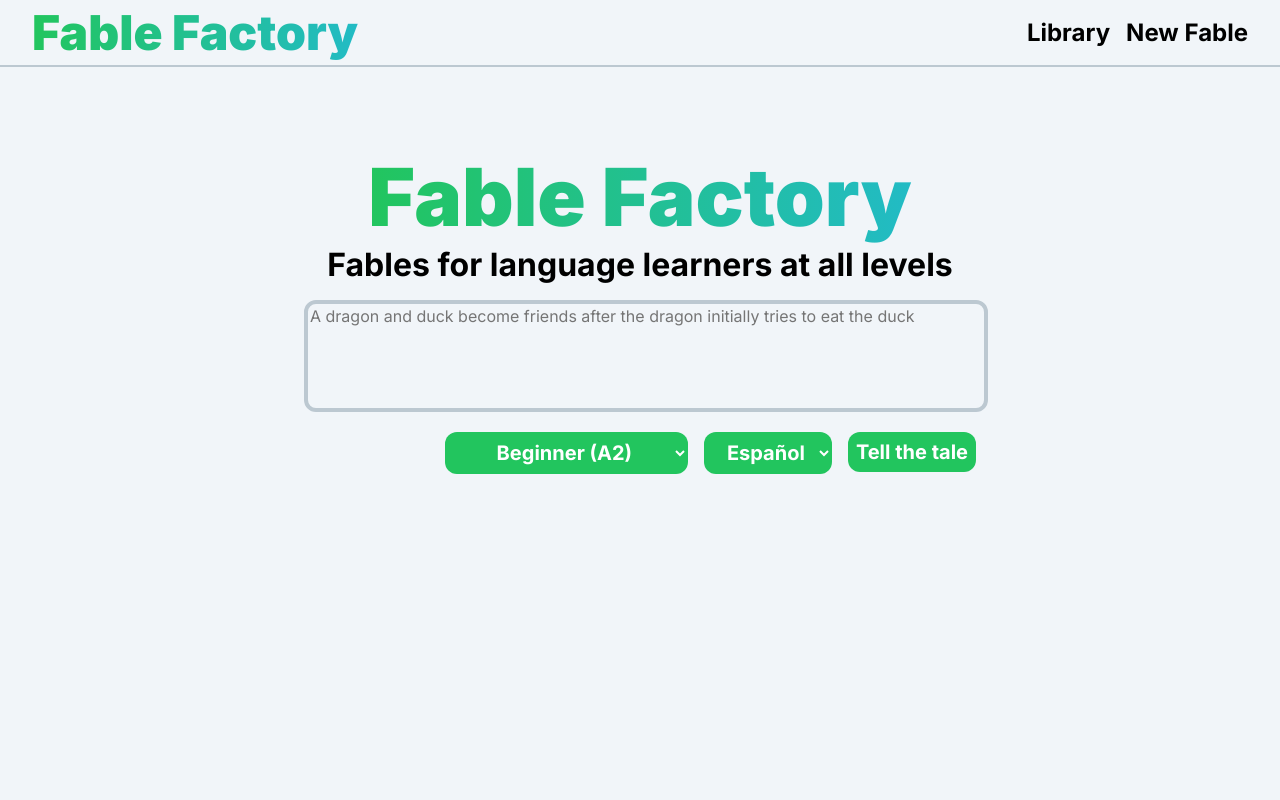
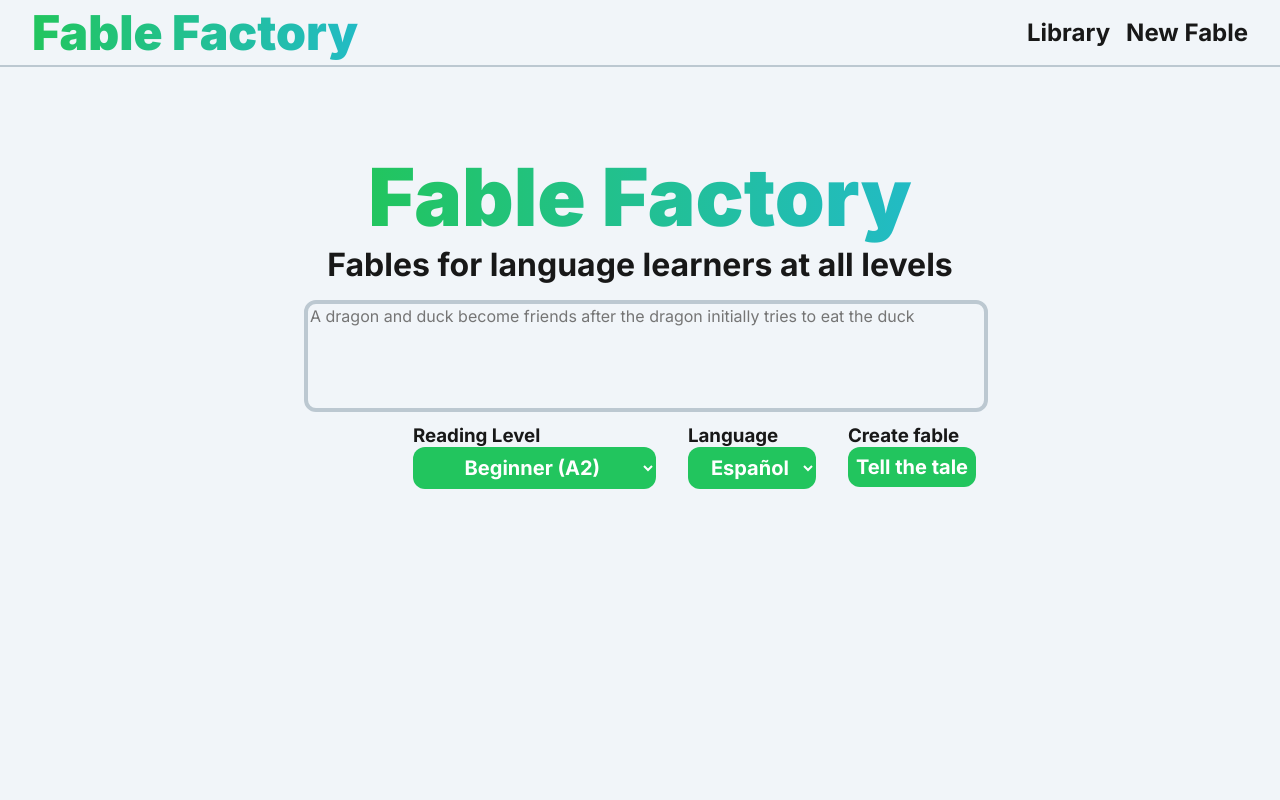
Before and after one commit to axelobrien/fable-factory, a Next.js app: page /create-fable in a window 1280 px wide. Shown: the top 800 px of the page. Built offline with nearby package versions, Linux system fonts and the light colour scheme.

Commit message:
Made all black consistent. Fixed off-center images on library on mobile.

```diff
--- a/pages/create-fable.tsx
+++ b/pages/create-fable.tsx
@@ -23,15 +23,13 @@ function CreateStory() {
 
     if (storyLoadingState !== StoryLoadingState.Idle && storyLoadingState !== StoryLoadingState.Error)
       return
-    if (!(storyInput && storyInput.prompt.length > 10 && storyInput.prompt.length < 300)) {
+
+    if (!(storyInput && storyInput.prompt.length > 10 && storyInput.prompt.length < 300))
       return
-    }
 
     const generateStory = httpsCallable<StoryInput, StoryOutput>(functions, 'generateStory')
     setStoryLoadingState(StoryLoadingState.Loading)
-    console.log('Generating Story...')
     const response = (await generateStory(storyInput)).data // generateStory's return type is an object with only 1 key, data
-    console.log(response)
 
     if (response.status === 'success') {
       setStoryLoadingState(StoryLoadingState.Idle)
@@ -51,6 +49,7 @@ function CreateStory() {
     <Head>
       <title>{story?.title ?? 'New Fable'}</title>
     </Head>
+
     <main className={styles.container}>
         <h1 className={styles.logo}>
           Fable Factory
@@ -73,13 +72,22 @@ function CreateStory() {
         />
 
         <span className={styles.dropdownContainer}>
+
+          <div>
+            <h3 className={styles.dropdownLabel}>
+              Create fable
+            </h3>
             <button
               className={styles.button}
               type='submit'
             >
               {storyLoadingState !== StoryLoadingState.Loading ? 'Tell the tale' : 'Loading...'}
             </button>
-
+          </div>
+          <div>
+            <h3 className={styles.dropdownLabel}>
+              Language
+            </h3>
             <select
               className={styles.dropdown}
               defaultValue='Español'
@@ -95,7 +103,12 @@ function CreateStory() {
               <option value='한국어'>한국어</option>
               <option value='日本語'>日本語</option>
             </select>
+          </div>
 
+          <div>
+            <h3 className={styles.dropdownLabel}>
+              Reading Level
+            </h3>
             <select
               className={styles.dropdown}
               defaultValue='A2'
@@ -108,6 +121,7 @@ function CreateStory() {
               <option value='C1'>Advanced (C1)</option>
               <option value='C2'>Highly Advanced (C2)</option>
             </select>
+          </div>
         </span>
 
       </form>
--- a/pages/library/index.tsx
+++ b/pages/library/index.tsx
@@ -1,7 +1,7 @@
 import { httpsCallable } from 'firebase/functions'
 import React, { useEffect, useState } from 'react'
 import { db, functions } from '../../shared/firebaseConfig'
-import styles from '../../styles/bookshelf.module.scss'
+import styles from '../../styles/library.module.scss'
 import { StoryInput, StoryOutput } from '../../types/generateStory'
 import StoryThumbnail from '../../components/StoryThumbnail'
 import { useCollectionData } from 'react-firebase-hooks/firestore'
--- a/shared/firebaseConfig.ts
+++ b/shared/firebaseConfig.ts
@@ -45,6 +45,6 @@ function turnOnEmulators() {
   }
 }
 
-turnOnEmulators()
+// turnOnEmulators()
 
 export { firebaseConfig, app, auth, db, functions }
--- a/styles/create-fable.module.scss
+++ b/styles/create-fable.module.scss
@@ -11,6 +11,7 @@
   font-size: 2rem;
   text-align: center;
   margin: 0;
+  color: variables.$black;
 }
 
 .image {
@@ -51,19 +52,24 @@
   padding-right: 0;
   border: none;
   font-family: inherit;
-  margin-top: 1rem;
-  margin-left: 1rem;
   height: max-content;
 }
 
 .dropdownContainer {
   display: flex;
   flex-direction: row-reverse;
+  margin-top: 0.5rem;
+  gap: 2rem;
 
   @media only screen and (max-width: 768px) {
     flex-direction: column-reverse;
     align-items: end;
   }
+}
+
+.dropdownLabel {
+  margin: 0;
+  color: variables.$black;
 }
 
 .button {
@@ -74,8 +80,6 @@
   height: max-content;
   margin-top: auto;
   padding: 0.5rem;
-  margin-left: 1rem;
-  margin-top: 1rem;
   transition: 100ms;
 
   &:hover {
--- a/styles/bookshelf.module.scss
+++ b/styles/library.module.scss
@@ -6,6 +6,8 @@
   align-items: center;
   min-height: 100vh;
   margin-bottom: 2rem;
+
+  color: $black;
 }
 
 .stories {
--- a/styles/navbar.module.scss
+++ b/styles/navbar.module.scss
@@ -61,10 +61,10 @@
   font-size: 1.5rem;
   text-align: center;
   font-weight: 700;
-  color: #000;
+  color: variables.$black;
 
   &:visited {
-    color: #000;
+    color: variables.$black;
   }
 
   @media screen and (max-width: variables.$small-screen) {
--- a/styles/storyThumbnail.module.scss
+++ b/styles/storyThumbnail.module.scss
@@ -2,6 +2,12 @@
 
 .container {
   text-decoration: none;
+  display: flex;
+  flex-direction: column;
+  align-items: center;
+  justify-content: center;
+
+  gap: 0.5rem;
 }
 
 .image {
@@ -12,6 +18,6 @@
 
 .title {
   font-size: 1.25rem;
-  color: black;
   margin: 0;
+  color: $black;
 }
--- a/types/generateStory.ts
+++ b/types/generateStory.ts
@@ -1,4 +1,4 @@
-import { Timestamp } from 'firebase/firestore'
+import { Timestamp } from 'firebase/firestore/lite'
 import ReadingLevel from './readingLevel'
 
 export type StoryInput = {
```
Lines whose indentation alone changed are shown as unchanged.
